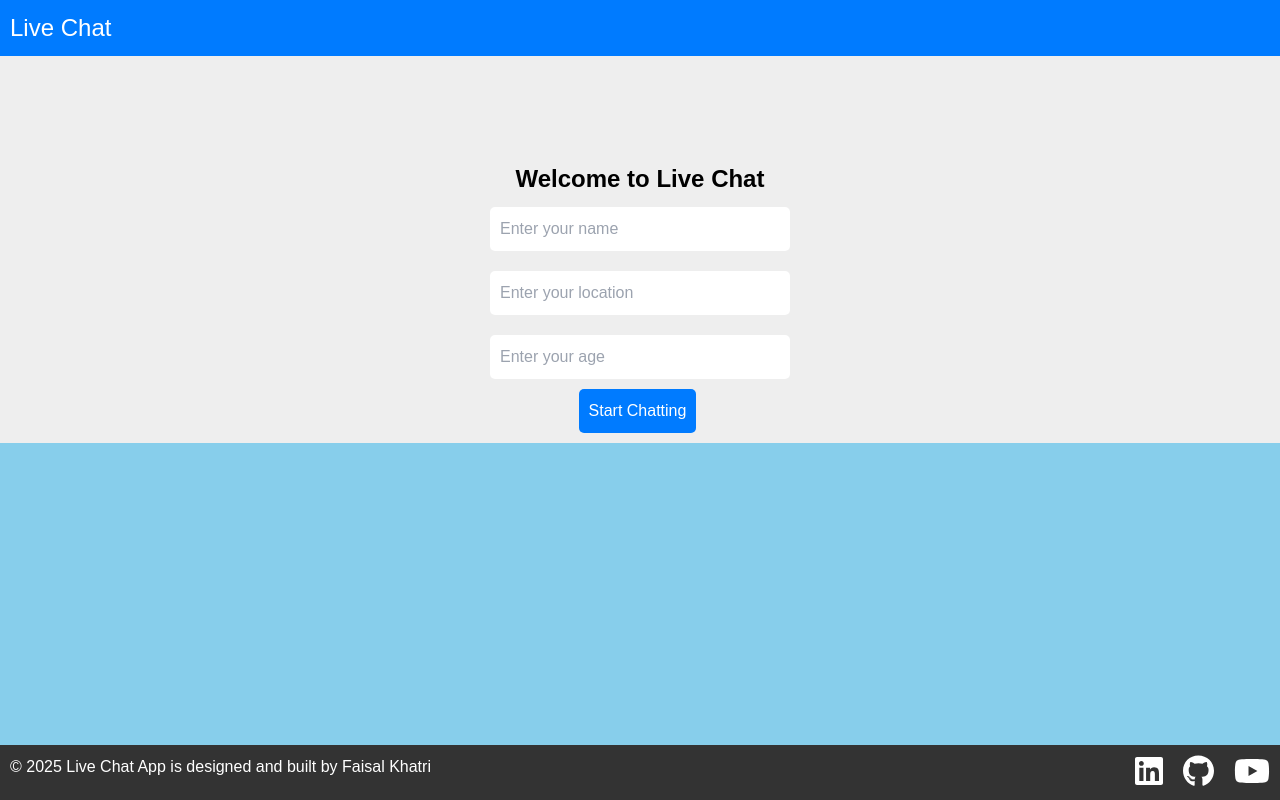
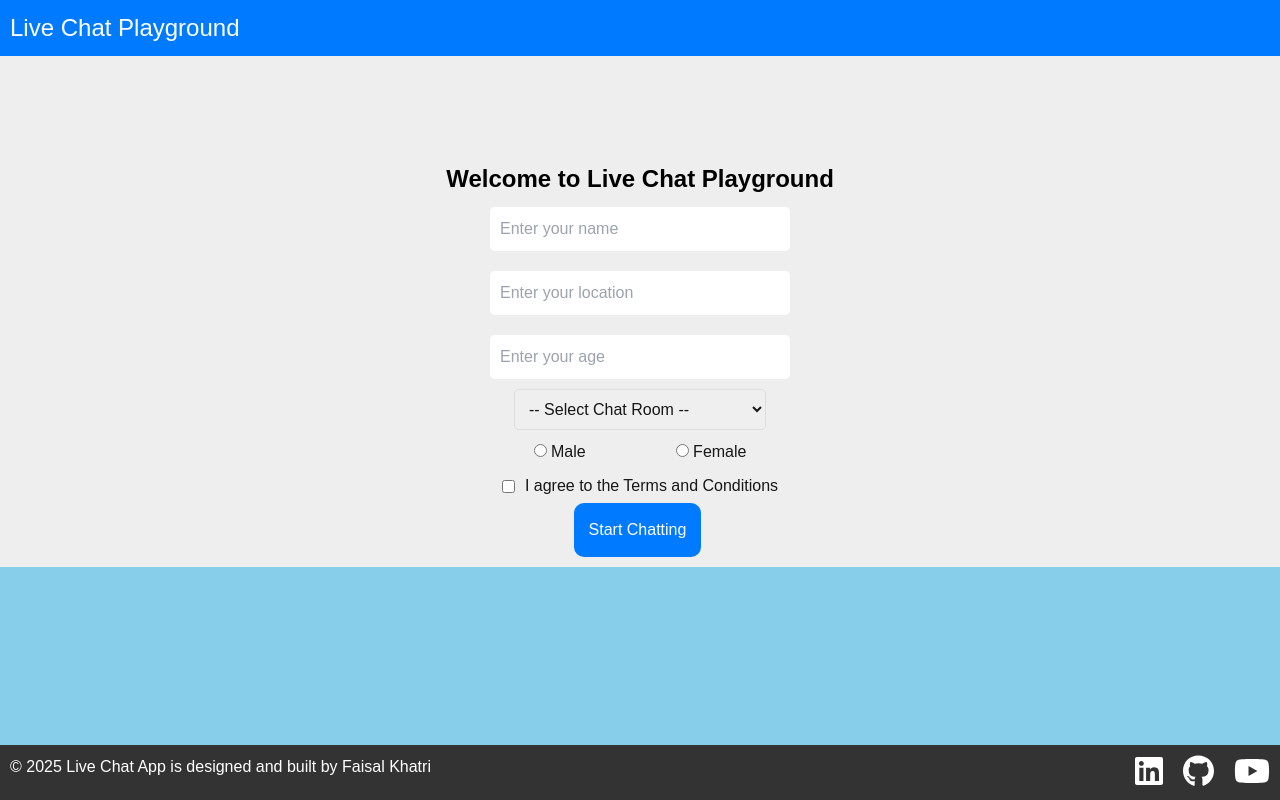
Before and after one commit to mfaisalkhatri/live-chat-app-playground, a Next.js app: page / in a window 1280 px wide. Built offline with nearby package versions, Linux system fonts and the light colour scheme.

Commit message:
added new dropdown for chat room, checkbox for terms and radio button for gender, updated functionality to show gender in the live chat

```diff
--- a/app/page.js
+++ b/app/page.js
@@ -9,12 +9,14 @@ import {
   faGithub,
   faYoutube,
 } from "@fortawesome/free-brands-svg-icons";
+import Image from "next/image";
 
 export default function Home() {
   const [messages, setMessages] = useState([]);
   const [input, setInput] = useState("");
   const [name, setName] = useState("");
   const [location, setLocation] = useState("");
+  const [gender, setGender] = useState("");
   const [age, setAge] = useState("");
   const [isChatting, setIsChatting] = useState(false);
   const [errorMessage, setErrorMessage] = useState("");
@@ -30,6 +32,7 @@ export default function Home() {
         name: name,
         location: location,
         age: age,
+        gender: gender,
         type: "join",
       };
       socketRef.current.onopen = () => {
@@ -60,7 +63,7 @@ export default function Home() {
 
       return () => socketRef.current?.close();
     }
-  }, [isChatting, location, name, age]);
+  }, [isChatting, location, name, age, gender]);
 
   useEffect(() => {
     chatEndRef.current?.scrollIntoView({ behavior: "smooth" });
@@ -74,6 +77,7 @@ export default function Home() {
         location: location,
         text: input,
         age: age,
+        gender: gender,
         type: "message",
       };
 
@@ -111,7 +115,7 @@ export default function Home() {
   return (
     <div className={styles.container}>
       <nav className={styles.navbar}>
-        <h1 className={styles.navTitle}>Live Chat</h1>
+        <h1 className={styles.navTitle}>Live Chat Playground</h1>
       </nav>
 
       {!isChatting ? (
@@ -120,7 +124,7 @@ export default function Home() {
           onSubmit={handleStartChat}
           className={styles.inputContainer}
         >
-          <h1 className={styles.title}>Welcome to Live Chat</h1>
+          <h1 className={styles.title}>Welcome to Live Chat Playground</h1>
           {errorMessage && (
             <p className={styles.errorMessage}>{errorMessage}</p>
           )}
@@ -159,6 +163,51 @@ export default function Home() {
             placeholder="Enter your age"
             required
           />
+          <select
+            id="chat-room"
+            name="chatroom"
+            className={styles.select}
+            required
+          >
+            <option value="">-- Select Chat Room --</option>
+            <option value="General">General</option>
+            <option value="Meme Bank">Meme Bank</option>
+            <option value="Friends">Friends</option>
+          </select>
+          <fieldset className={styles.radioGroup}>
+            <label>
+              <input
+                type="radio"
+                id="male"
+                name="gender"
+                value="M"
+                onChange={(e) => setGender(e.target.value)}
+                required
+              />{" "}
+              Male
+            </label>
+            <label>
+              <input
+                type="radio"
+                id="female"
+                name="gender"
+                value="F"
+                onChange={(e) => setGender(e.target.value)}
+                required
+              />{" "}
+              Female
+            </label>
+          </fieldset>
+          <div className={styles.checkbox}>
+            <input
+              type="checkbox"
+              id="terms"
+              name="terms"
+              required
+              aria-describedby="terms-description"
+            />
+            I agree to the Terms and Conditions
+          </div>
           <button type="submit" className={styles.sendButton} id="start-chat">
             Start Chatting
           </button>
@@ -217,16 +266,17 @@ export default function Home() {
           <div className={styles.liveUsersList}>
             <h3>Live Users List ({liveUsers.length})</h3>
             <ul>
-              {liveUsers.map((user, index) => (
-                <li key={index}>
-                  {user.name} {user.age}
-                </li>
-              ))}
+              {liveUsers.map((user, index) => {
+                return (
+                  <li key={index}>
+                    <strong>{user.name}</strong> {user.age} {user.gender}
+                  </li>
+                );
+              })}
             </ul>
           </div>
         </div>
       )}
-
       <footer className={styles.footer}>
         <p>© 2025 Live Chat App is designed and built by Faisal Khatri</p>
         <div className={styles.socialLinks}>
--- a/styles/Chat.module.css
+++ b/styles/Chat.module.css
@@ -33,7 +33,6 @@
   color: black;
   font-weight: bold;
 }
-
 .errorMessage {
   color: red;
   text-align: center;
@@ -55,6 +54,14 @@
   border-radius: 5px;
 }
 
+.select {
+  width: 20%;
+  padding: 10px;
+  border: 1px solid #ddd;
+  border-radius: 5px;
+  justify-content: space-between;
+}
+
 .chatBoxContainer {
   display: flex;
   justify-content: space-between;
@@ -65,7 +72,7 @@
   flex: 1;
   margin-right: 20px;
   background-color: #fff;
-  padding: 10px;
+  padding: 15px;
   border-radius: 10px;
   box-shadow: 0 2px 10px rgba(0, 0, 0, 0.1);
   display: flex;
@@ -138,15 +145,31 @@
   outline: none;
   margin-right: 10px;
 }
+.radioGroup {
+  flex: 1;
+  display: flex;
+  flex-direction:row;
+  gap: 90px;
+  margin-top: 10px;
+  margin-bottom: 10px;
+}
+
+.checkbox {
+  display: flex;
+  align-items: center;
+  gap: 10px;
+}
 
 .sendButton {
-  padding: 10px;
+  padding: 15px;
   border: none;
   background-color: #007bff;
   color: white;
-  border-radius: 5px;
+  border-radius: 10px;
   cursor: pointer;
   margin-right: 5px;
+  margin-top: 5px;
+
 }
 
 .exitButton {
```
Also changed, not shown: server.js (+7 -6 lines), app/public/images/welcome_banner.jpg (added).
